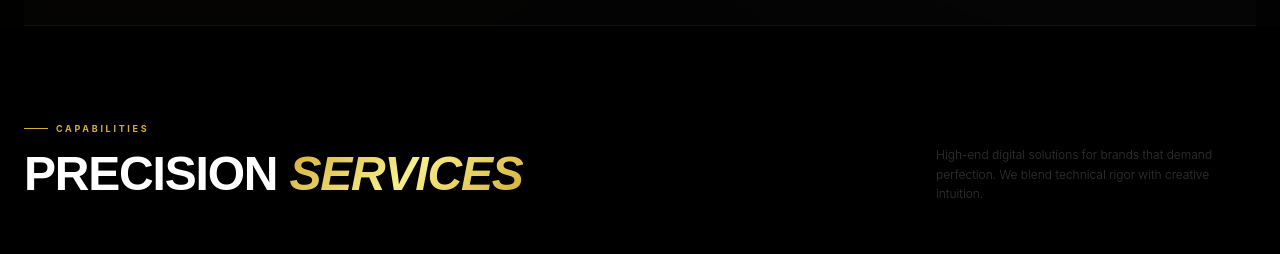
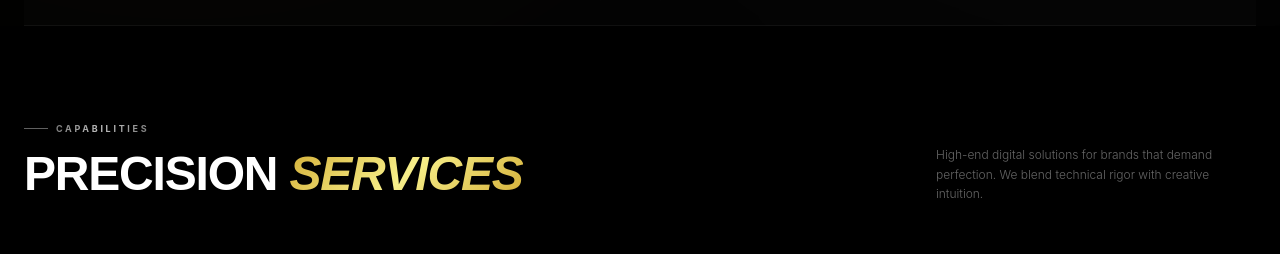
Before and after one commit to ahmathmusharraf/logicedge, a React (Vite) app: page / in a window 1280 px wide. Shown: the part 960-1214 px from the top of the page. Built offline with nearby package versions, Linux system fonts and the light colour scheme.

Commit message:
Change color classes from gold to silver

```diff
--- a/src/components/Services.tsx
+++ b/src/components/Services.tsx
@@ -75,22 +75,22 @@ export default function Services() {
                 whileInView={{ width: 24 }}
                 viewport={{ once: true }}
                 transition={{ duration: 0.8 }}
-                className="h-[1px] bg-gold md:block hidden"
+                className="h-[1px] bg-silver/50 md:block hidden"
               />
-              <span className="text-gold font-bold tracking-[0.3em] text-[8px] md:text-[9px] uppercase">CAPABILITIES</span>
+              <span className="text-silver-gradient font-bold tracking-[0.3em] text-[8px] md:text-[9px] uppercase">CAPABILITIES</span>
               <motion.div
                 initial={{ width: 0 }}
                 whileInView={{ width: 24 }}
                 viewport={{ once: true }}
                 transition={{ duration: 0.8 }}
-                className="h-[1px] bg-gold md:hidden"
+                className="h-[1px] bg-silver/50 md:hidden"
               />
             </div>
             <h2 className="text-2xl md:text-5xl font-bold leading-tight tracking-tight uppercase">
               PRECISION <span className="text-gold-gradient italic">SERVICES</span>
             </h2>
           </div>
-          <p className="max-w-xs text-white/20 text-[10px] md:text-xs leading-relaxed font-light mx-auto md:mx-0">
+          <p className="max-w-xs text-white/40 text-[10px] md:text-xs leading-relaxed font-light mx-auto md:mx-0">
             High-end digital solutions for brands that demand perfection. We blend technical rigor with creative intuition.
           </p>
         </motion.div>
```
